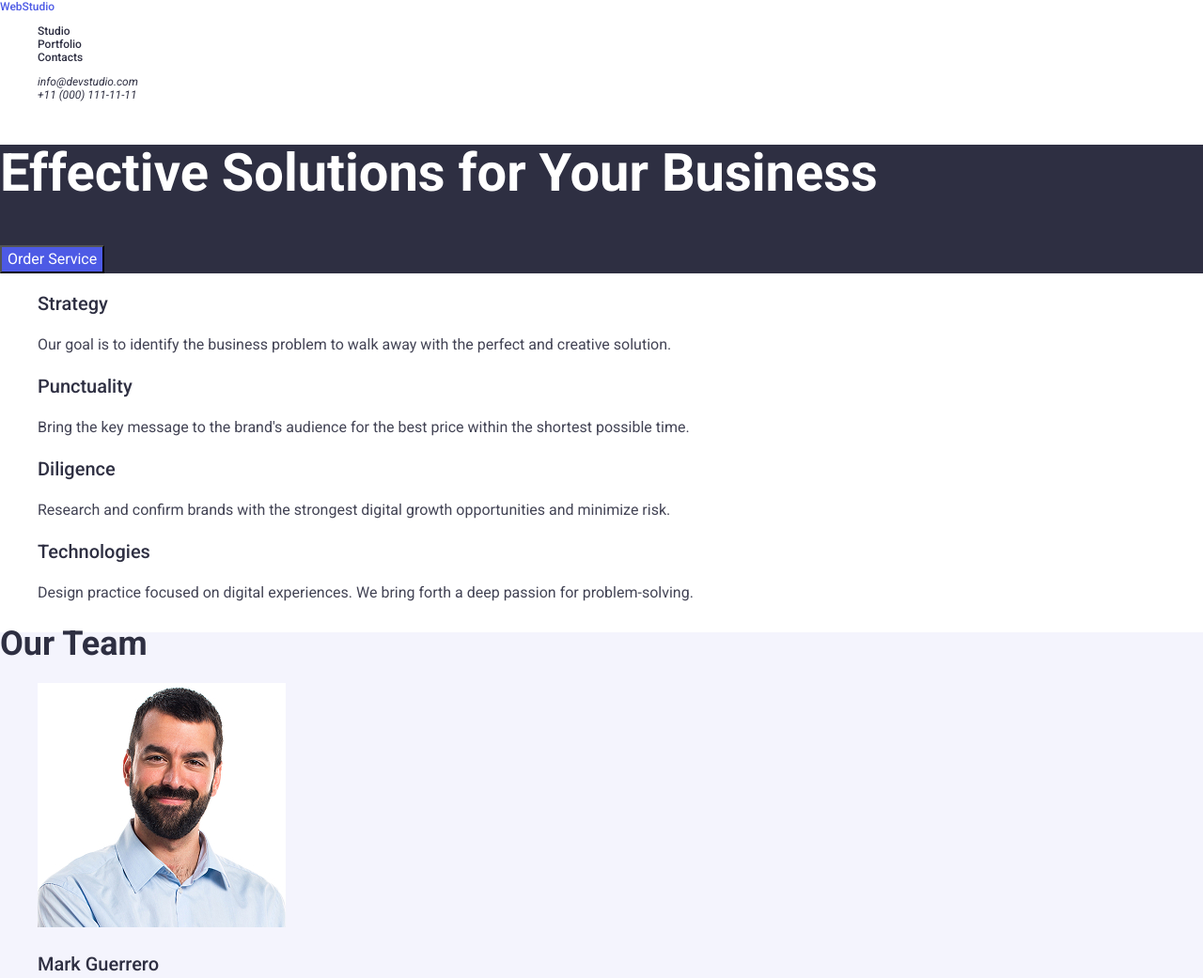
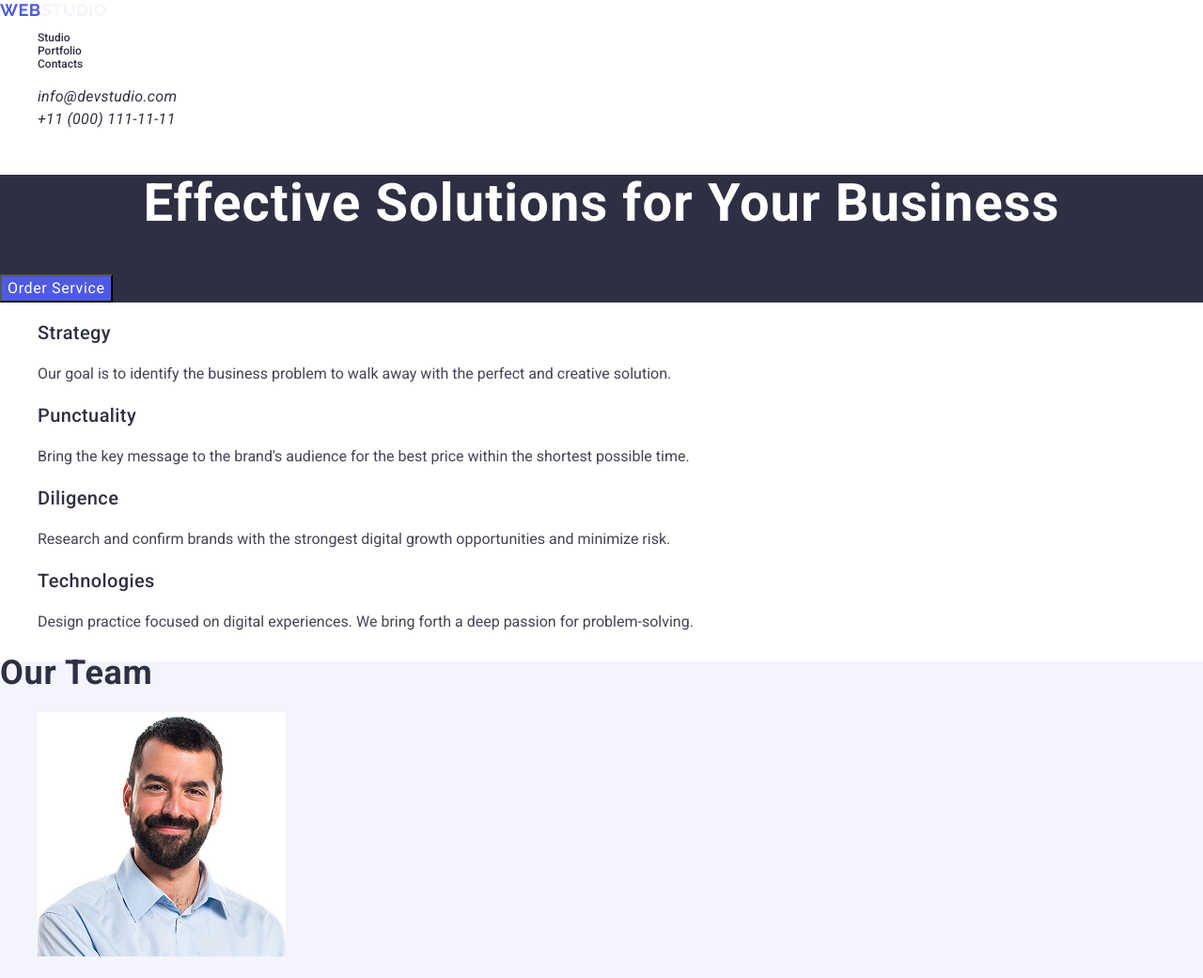
Before and after one commit to Ellhen/goit-markup-hw-02, a plain HTML site: page index.html in a window 1280 px wide. Shown: the top 1041 px of the page at 94% size. Drawn offline with nearby package versions, Linux system fonts and the light colour scheme.

Commit message:
Update code

```diff
--- a/css/style.css
+++ b/css/style.css
@@ -1,3 +1,4 @@
+
 body {
     font-family: Roboto, sans-serif;
     font-weight: normal;
@@ -5,10 +6,22 @@ body {
     line-height: 24px;
     letter-spacing: 2%;
     color: #434455;
+    background-color: #ffffff;
 }
 
 .logo {
     height: 24px;
+    font-family: Raleway, sans-serif;
+    font-weight: 700;
+    font-size: 18px;
+    line-height: 1.17em;
+    letter-spacing: 0.03em;
+    text-transform: uppercase;
+    color: #4D5AE5;
+}
+
+.logo > span {
+    color:#2E2F42;
 }
 
 ul,
@@ -41,49 +54,60 @@ nav a:focus {
 address {
     font-family: Roboto;
     font-weight: 400;
-    font-size: 12px;
-    letter-spacing: 4%;
-    line-height: 14px;
+    font-size: 16px;
+    letter-spacing: 0.02em;
+    line-height: 1.5;
     color: #434455;
 }
 
 address a:hover {
-    color: #4d5ae5;
+    color:  #404bbf;
 }
 
 .header-section {
-background-color: #2e2f42;
-color: #ffffff;
+    background-color: #2e2f42;
+    color: #ffffff;
 }
 
-button {
+.header-section > h1 {
+    font-family: Roboto;
+    font-weight: 700;
+    font-size: 56px;
+    letter-spacing: 0.02em;
+    line-height: 60px;
+    text-align: center;
+    color: #ffffff;
+}
+
+.header-section > button {
     font-family: Roboto;
     font-weight: medium;
     font-size: 16px;
-    letter-spacing: 4%;
+    letter-spacing: 0.04em;
     line-height: 24px;
     color: #ffffff;
     background-color: #4d5ae5;
     cursor: pointer;
 }
 
-button:hover {
+.header-section > button:hover {
     background-color: #404bbf;
 }
 
-h1 {
+.feature > p {
     font-family: Roboto;
-    font-weight: 700;
-    font-size: 56px;
-    letter-spacing: 2%;
-    line-height: 60px;
+    font-weight: 400;
+    font-size: 16px;
+    letter-spacing: 0.02em;
+    line-height: 24px;
+    color: #434455;
 }
 
-h2 {
+.team-cards > h2 {
     font-family: Roboto;
     font-weight: bold;
     font-size: 36px;
-    letter-spacing: 2%;
+    letter-spacing: 0.02em;
     color: #2e2f42;
 }
 
@@ -91,12 +115,11 @@ h3 {
     font-family: Roboto;
     font-weight: 500;
     font-size: 20px;
-    letter-spacing: 2%;
+    letter-spacing: 0.02em;
     color: #2e2f42;
 }
 
 .team-cards {
-
     background-color: #f4f4fd;
 }
 
@@ -106,6 +129,21 @@ h3 {
     background-color: #2e2f42;
     color: #f4f4fd;
 }
-.footer a {
+
+
+.footer p {
+    letter-spacing: 0.2em;
+}
+footer.logo {
+    height: 24px;
+    font-family: Raleway, sans-serif;
+    font-weight: 700;
+    font-size: 18px;
+    line-height: 1.17em;
+    letter-spacing: 0.03em;
+    text-transform: uppercase;
+    color: #4D5AE5;
+}
+.logo > span {
     color: #f4f4fd;
 }
--- a/index.html
+++ b/index.html
@@ -28,7 +28,7 @@
     <body>
         <header>
             <nav>
-                <a class="logo" href="./index.html">WebStudio</a>
+                <a class="logo" href="./index.html">Web<span>Studio</span></a>
                 <ul>
                     <li><a href="/">Studio</a></li>
                     <li><a href="/">Portfolio</a></li>
@@ -56,8 +56,8 @@
                 <button type="button">Order Service</button>
             </section>
 
-            <section>
-                <h2 hidden>Futures</h2>
+            <section class="feature">
+                <h2 hidden>Features</h2>
                 <ul>
                     <li>
                         <h3>Strategy</h3>
@@ -199,7 +199,7 @@
             </section>
         </main>
         <footer class="footer">
-            <a href="./index.html">WebStudio</a>
+            <a class="logo" href="/index.html">Web<span>Studio</span></a>
             <p>
                 Increase the flow of customers and sales for your business with
                 digital marketing & growth solutions.
```
